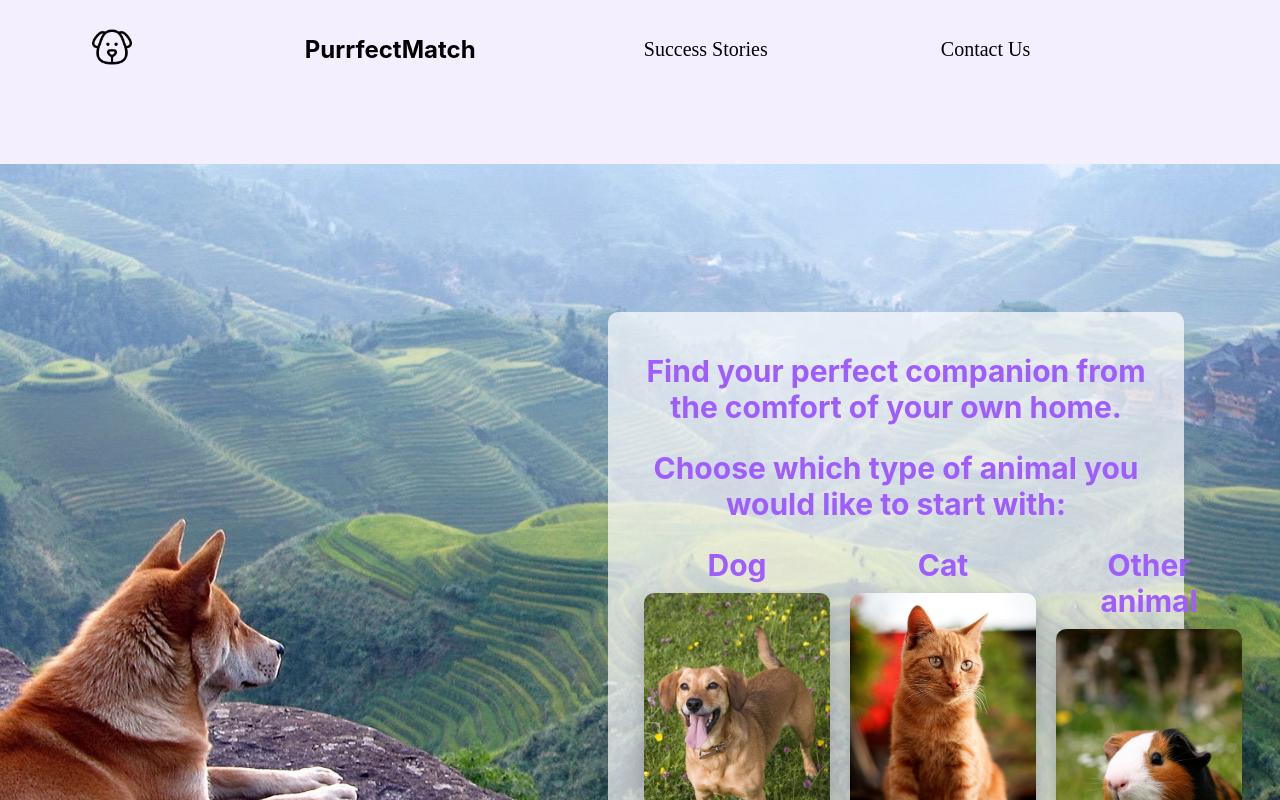
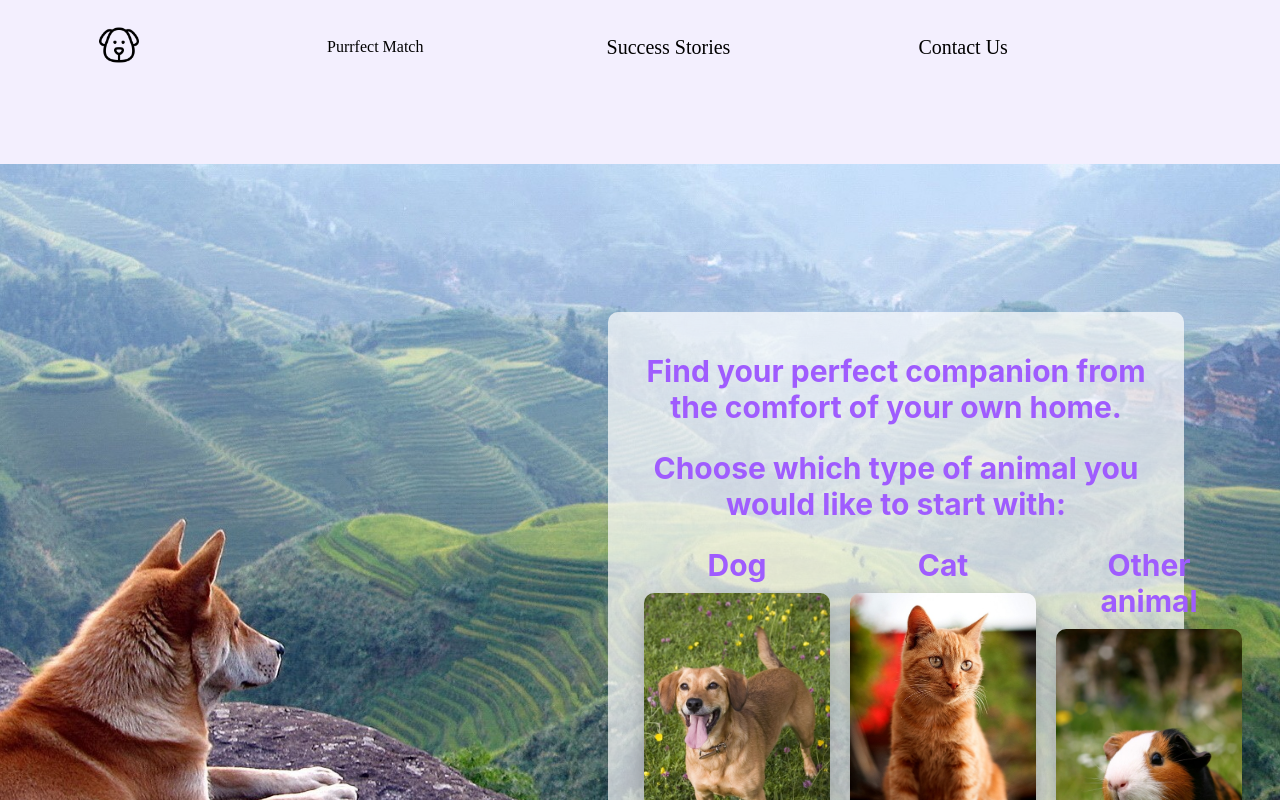
Before and after one commit to glkidd/PurrfectMatch, a React (Create React App) app in the folder purrfect-match/: page / in a window 1280 px wide. Shown: the top 800 px of the page. Built offline with nearby package versions, Linux system fonts and the light colour scheme; a web font is replaced by a local one.

Commit message:
Resolved all issues

```diff
--- a/purrfect-match/src/NavigationMenu/NavigationMenu.tsx
+++ b/purrfect-match/src/NavigationMenu/NavigationMenu.tsx
@@ -1,6 +1,6 @@
 import * as React from "react";
 import './NavigationMenu.css';
-import { BrowserRouter as Router, Switch, Route, Link } from "react-router-dom";
+import { Link } from "react-router-dom";
 import logo from "pictures/doglogo.png";
 
 interface MenuProps {
@@ -8,8 +8,10 @@ interface MenuProps {
 
 interface MenuState{
     hasScrolled:boolean;
+}
 
-}
+const TOPBAR_COLOR_CHANGE_LOCATION = 50;
+
 export class NavigationMenu extends React.Component< MenuProps,MenuState> {
     constructor(props:any) {
         super(props)
@@ -22,15 +24,15 @@ export class NavigationMenu extends React.Component< MenuProps,MenuState> {
     }
     handleScroll = (event:any) => {
         const scrollTop = window.pageYOffset
-        this.setState({ hasScrolled: scrollTop > 50 });
+        this.setState({ hasScrolled: scrollTop > TOPBAR_COLOR_CHANGE_LOCATION });
     }
 
     render() {
         return (
             <nav className={this.state.hasScrolled ? 'Header HeaderScrolled' : 'Header'}>
                 <div className="HeaderGroup ">
-                    <Link to="home"><img id="logo"src={logo} alt="Purrfect Match Logo"/></Link>
-                    <h1>PurrfectMatch </h1>
+                        <Link to="/"> <img id="logo"src={logo} alt="Purrfect Match Logo"/> </Link>
+                        <Link to="/"> Purrfect Match </Link>
                     <button>
                         <Link to="success"> Success Stories</Link>
                     </button>
```
Also changed, not shown: purrfect-match/src/NavigationMenu/NavigationMenu.css (line endings or trailing spaces).
